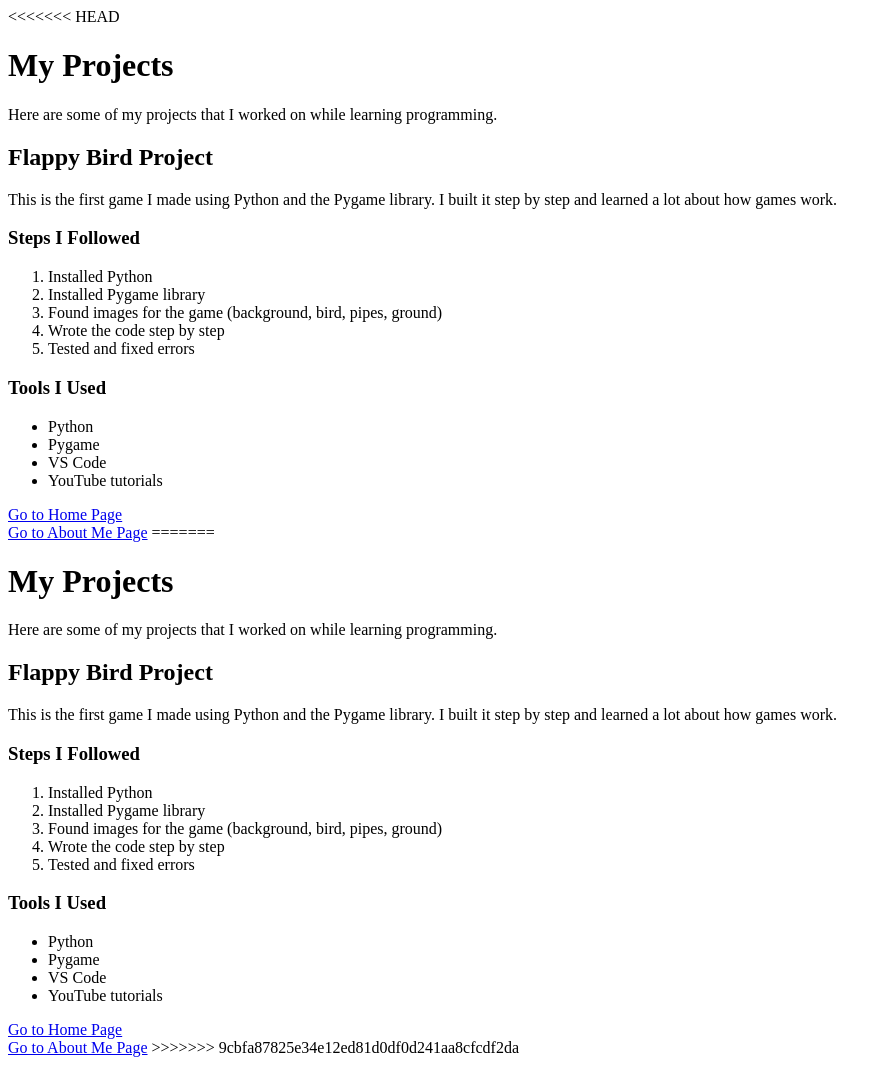
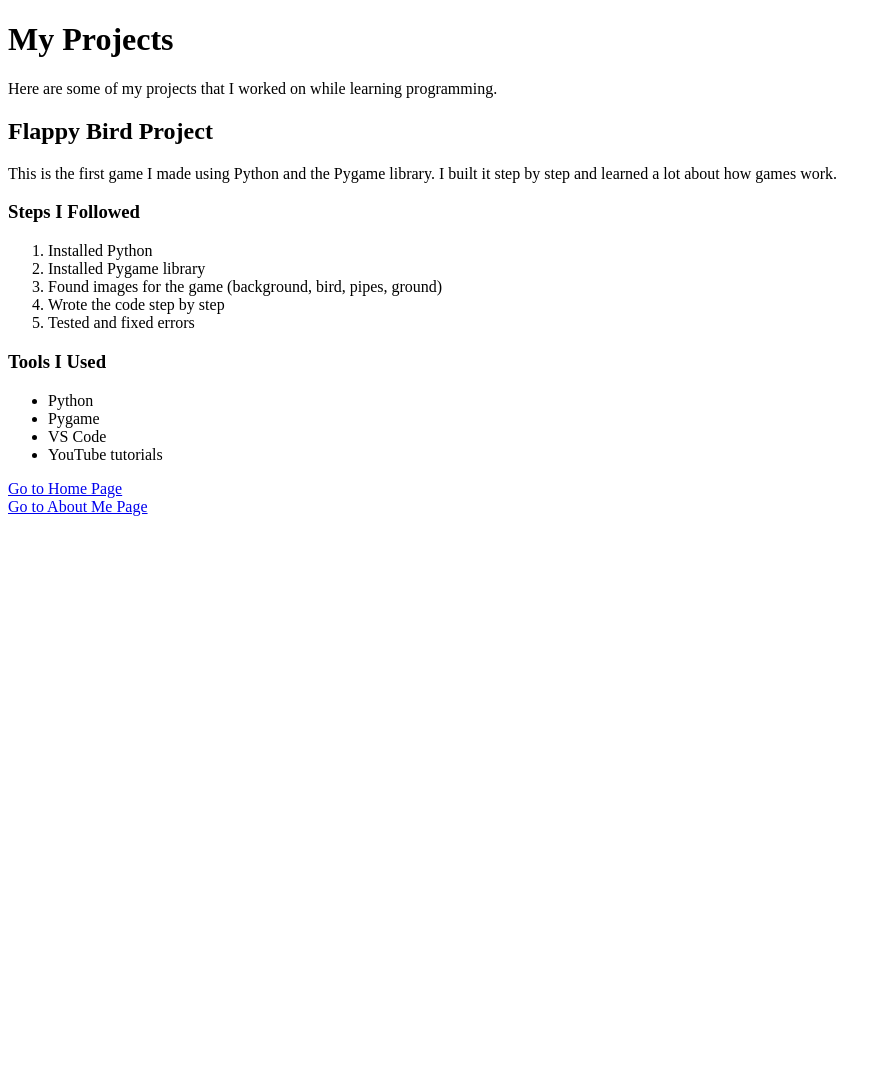
Before and after one commit to samikaynar/Multimedia-Content-Lab04, a plain HTML site: page projects.html in a window 1280 px wide. Shown: the whole page, without its empty margins (0-891 px from the left). After the commit the page ends 800 px from the top, so only its background shows below. Drawn offline with Linux system fonts and the light colour scheme.

Commit message:
Fix merge conflict in about_me.html

```diff
--- a/projects.html
+++ b/projects.html
@@ -1,4 +1,3 @@
-<<<<<<< HEAD
 <!DOCTYPE html>
 <html lang="en">
 <head>
@@ -33,46 +32,7 @@
         <li>YouTube tutorials</li>
     </ul>
 
-    <a href="personal_website.html">Go to Home Page</a><br>
+    <a href="index.html">Go to Home Page</a><br>
     <a href="about_me.html">Go to About Me Page</a>
 </body>
-=======
-<!DOCTYPE html>
-<html lang="en">
-<head>
-
-    <meta charset="UTF-8">
-    <meta name="viewport" content="width=device-width, initial-scale=1.0">
-    <title>Project</title>
-
-</head>
-<body>
-    <h1>My Projects</h1>
-    <p>Here are some of my projects that I worked on while learning programming.</p>
-
-    <h2>Flappy Bird Project</h2>
-    <p>This is the first game I made using Python and the Pygame library.
-       I built it step by step and learned a lot about how games work.</p>
-
-    <h3>Steps I Followed</h3>
-    <ol>
-        <li>Installed Python</li>
-        <li>Installed Pygame library</li>
-        <li>Found images for the game (background, bird, pipes, ground)</li>
-        <li>Wrote the code step by step</li>
-        <li>Tested and fixed errors</li>
-    </ol>
-
-    <h3>Tools I Used</h3>
-    <ul>
-        <li>Python</li>
-        <li>Pygame</li>
-        <li>VS Code</li>
-        <li>YouTube tutorials</li>
-    </ul>
-
-    <a href="personal_website.html">Go to Home Page</a><br>
-    <a href="about_me.html">Go to About Me Page</a>
-</body>
->>>>>>> 9cbfa87825e34e12ed81d0df0d241aa8cfcdf2da
 </html>
```
Also changed, not shown: about_me.html (+0 -78 lines).
